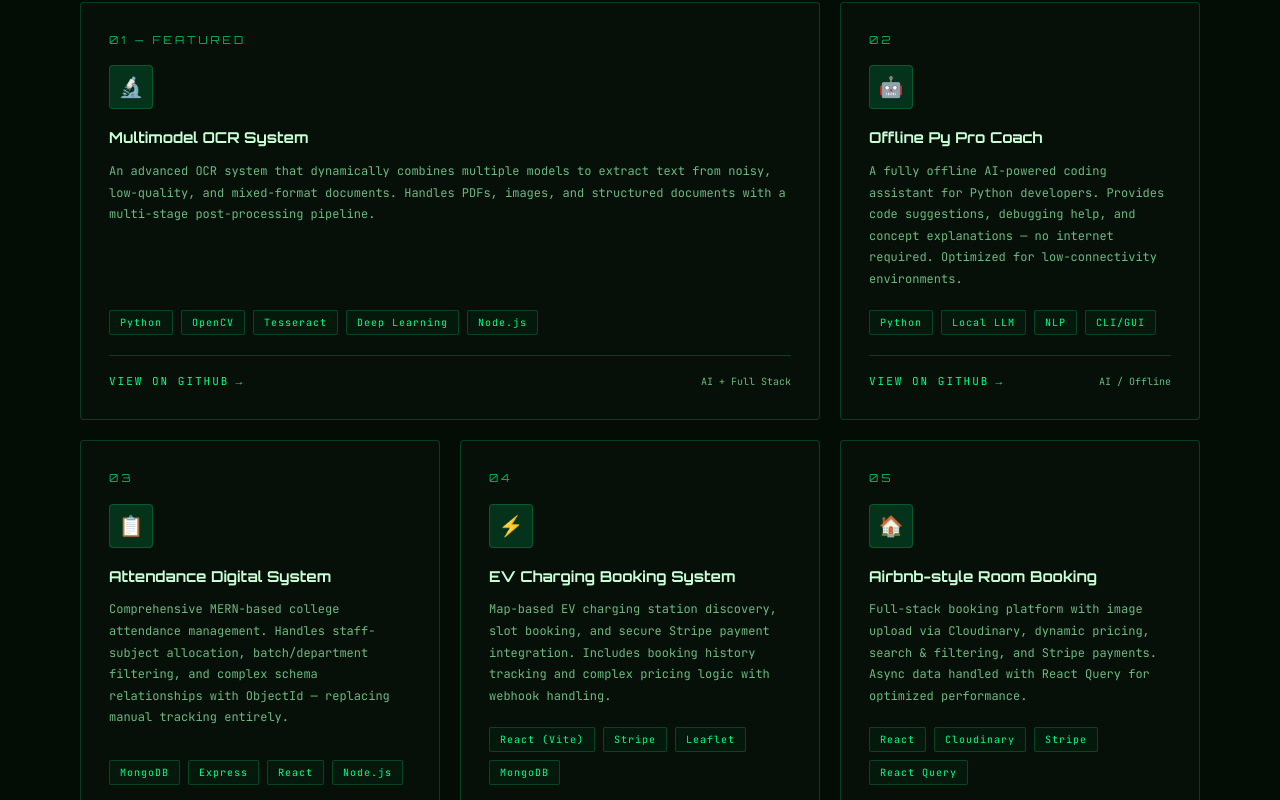
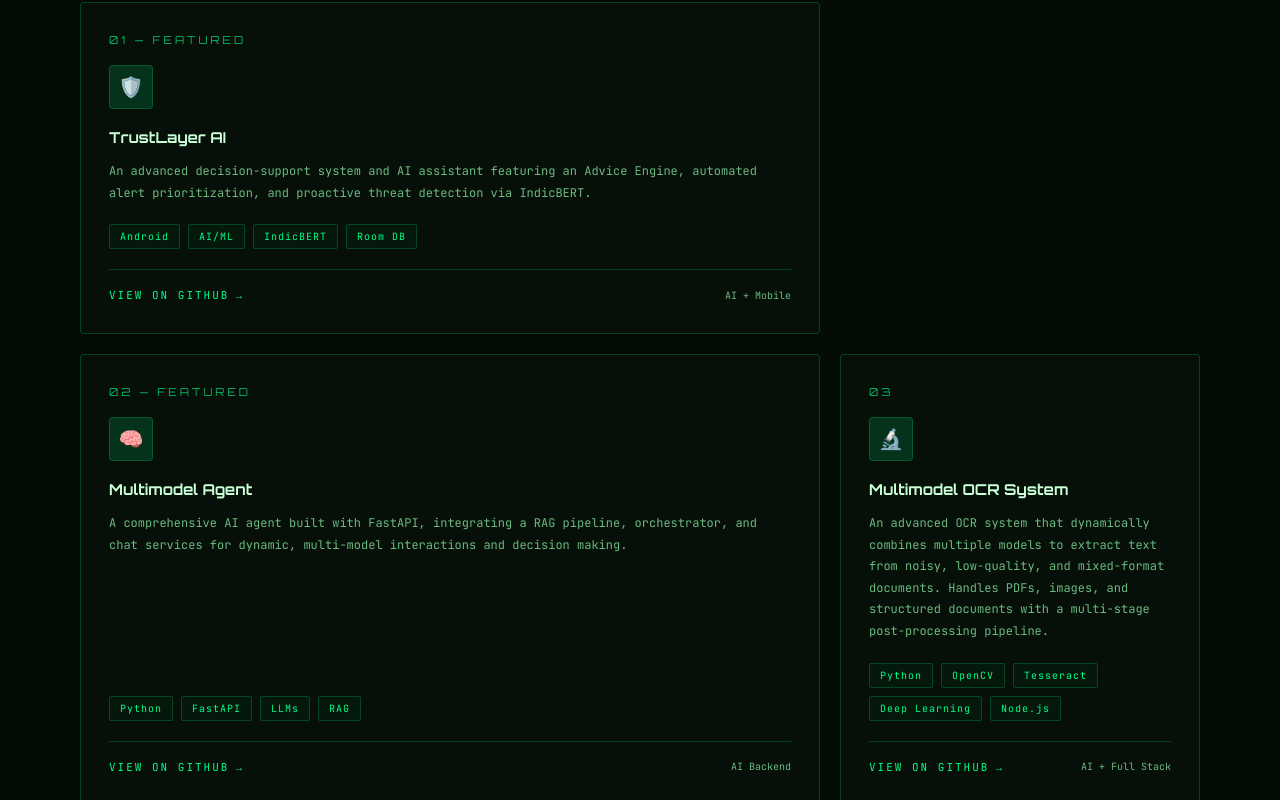
Before and after one commit to Kishorevijay07/portfolio-Own, a React (Create React App) app: page / in a window 1280 px wide. Shown: the part 2120-2920 px from the top of the page. Built offline with nearby package versions, Linux system fonts and the light colour scheme.

Commit message:
Proj added

```diff
--- a/src/components/Projects.js
+++ b/src/components/Projects.js
@@ -4,16 +4,35 @@
 const PROJECTS = [
   {
     num: '01 — FEATURED',
+    icon: '🛡️',
+    title: 'TrustLayer AI',
+    desc: 'An advanced decision-support system and AI assistant featuring an Advice Engine, automated alert prioritization, and proactive threat detection via IndicBERT.',
+    tags: ['Android', 'AI/ML', 'IndicBERT', 'Room DB'],
+    category: 'AI + Mobile',
+    featured: true,
+    link: 'https://github.com/kishorevijay07',
+  },
+  {
+    num: '02 — FEATURED',
+    icon: '🧠',
+    title: 'Multimodel Agent',
+    desc: 'A comprehensive AI agent built with FastAPI, integrating a RAG pipeline, orchestrator, and chat services for dynamic, multi-model interactions and decision making.',
+    tags: ['Python', 'FastAPI', 'LLMs', 'RAG'],
+    category: 'AI Backend',
+    featured: true,
+    link: 'https://github.com/kishorevijay07',
+  },
+  {
+    num: '03',
     icon: '🔬',
     title: 'Multimodel OCR System',
     desc: 'An advanced OCR system that dynamically combines multiple models to extract text from noisy, low-quality, and mixed-format documents. Handles PDFs, images, and structured documents with a multi-stage post-processing pipeline.',
     tags: ['Python', 'OpenCV', 'Tesseract', 'Deep Learning', 'Node.js'],
     category: 'AI + Full Stack',
-    featured: true,
     link: 'https://github.com/kishorevijay07',
   },
   {
-    num: '02',
+    num: '04',
     icon: '🤖',
     title: 'Offline Py Pro Coach',
     desc: 'A fully offline AI-powered coding assistant for Python developers. Provides code suggestions, debugging help, and concept explanations — no internet required. Optimized for low-connectivity environments.',
@@ -22,7 +41,7 @@
     link: 'https://github.com/kishorevijay07',
   },
   {
-    num: '03',
+    num: '05',
     icon: '📋',
     title: 'Attendance Digital System',
     desc: 'Comprehensive MERN-based college attendance management. Handles staff-subject allocation, batch/department filtering, and complex schema relationships with ObjectId — replacing manual tracking entirely.',
@@ -31,7 +50,7 @@
     link: 'https://github.com/kishorevijay07',
   },
   {
-    num: '04',
+    num: '06',
     icon: '⚡',
     title: 'EV Charging Booking System',
     desc: 'Map-based EV charging station discovery, slot booking, and secure Stripe payment integration. Includes booking history tracking and complex pricing logic with webhook handling.',
@@ -40,7 +59,7 @@
     link: 'https://github.com/kishorevijay07',
   },
   {
-    num: '05',
+    num: '07',
     icon: '🏠',
     title: 'Airbnb-style Room Booking',
     desc: 'Full-stack booking platform with image upload via Cloudinary, dynamic pricing, search & filtering, and Stripe payments. Async data handled with React Query for optimized performance.',
@@ -49,7 +68,7 @@
     link: 'https://github.com/kishorevijay07',
   },
   {
-    num: '06',
+    num: '08',
     icon: '📊',
     title: 'ML Prediction Models',
     desc: 'Collection of machine learning models: food delivery time prediction, book sales forecasting, and stock price prediction. Built with real datasets and production-ready preprocessing pipelines.',
```
